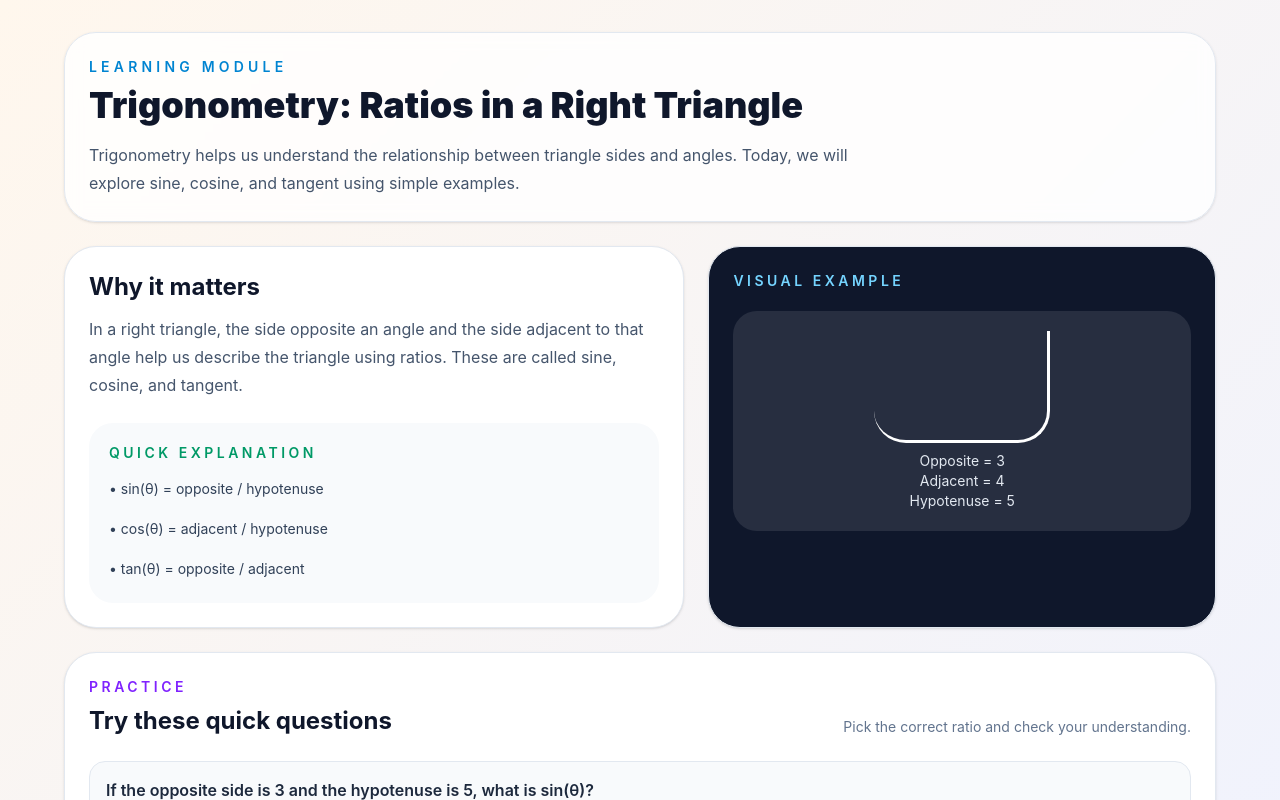
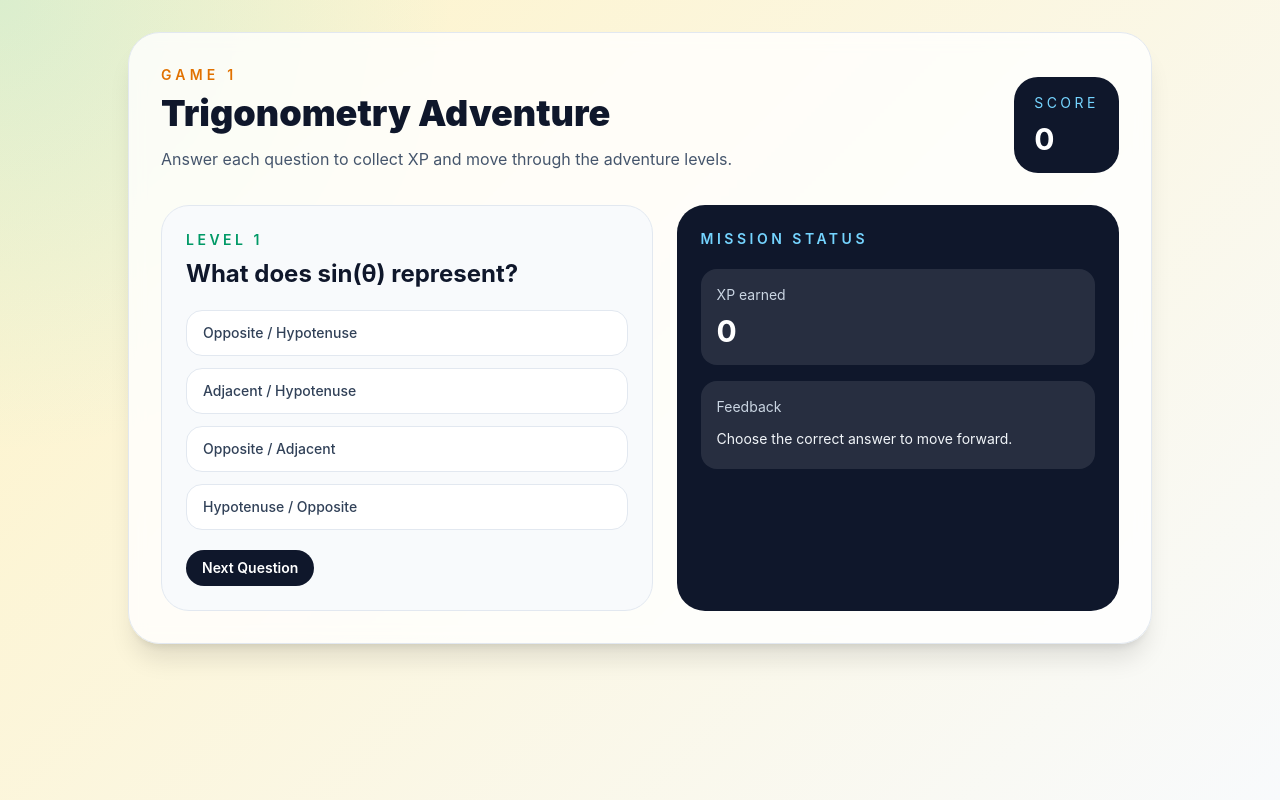
Before and after one commit to Asmita7033/Gamification-learning-system, a React app in the folder frontend/: page / in a window 1280 px wide. Shown: the top 800 px of the page. Built offline with nearby package versions, Linux system fonts and the light colour scheme; the HTML template or start-up script is replaced by a standard one.

Commit message:
Add trigonometry adventure game

```diff
--- a/frontend/src/App.jsx
+++ b/frontend/src/App.jsx
@@ -1,8 +1,8 @@
-import LearningModulePage from './pages/LearningModulePage'
+import GameOnePage from './pages/GameOnePage'
 import './App.css'
 
 function App() {
-  return <LearningModulePage />
+  return <GameOnePage />
 }
 
 export default App
--- /dev/null
+++ b/frontend/src/pages/GameOnePage.jsx
@@ -0,0 +1,115 @@
+import { useMemo, useState } from 'react'
+
+const questions = [
+  {
+    prompt: 'What does sin(θ) represent?',
+    options: ['Opposite / Hypotenuse', 'Adjacent / Hypotenuse', 'Opposite / Adjacent', 'Hypotenuse / Opposite'],
+    answer: 'Opposite / Hypotenuse',
+  },
+  {
+    prompt: 'What does tan(θ) represent?',
+    options: ['Opposite / Adjacent', 'Adjacent / Hypotenuse', 'Opposite / Hypotenuse', 'Hypotenuse / Adjacent'],
+    answer: 'Opposite / Adjacent',
+  },
+  {
+    prompt: 'What is the value of cos(θ) if adjacent = 4 and hypotenuse = 5?',
+    options: ['4/5', '3/5', '5/4', '4/3'],
+    answer: '4/5',
+  },
+]
+
+function GameOnePage() {
+  const [currentIndex, setCurrentIndex] = useState(0)
+  const [score, setScore] = useState(0)
+  const [message, setMessage] = useState('Choose the correct answer to move forward.')
+  const [selected, setSelected] = useState(null)
+
+  const currentQuestion = useMemo(() => questions[currentIndex], [currentIndex])
+
+  const handleAnswer = (option) => {
+    setSelected(option)
+
+    if (option === currentQuestion.answer) {
+      setScore((value) => value + 100)
+      setMessage('Correct! You earned 100 XP.')
+    } else {
+      setMessage('Not quite. Review the ratio and try another round.')
+    }
+  }
+
+  const goNext = () => {
+    if (currentIndex === questions.length - 1) {
+      setCurrentIndex(0)
+      setSelected(null)
+      setMessage('Adventure complete! Your score has been saved.')
+      return
+    }
+
+    setCurrentIndex((value) => value + 1)
+    setSelected(null)
+  }
+
+  return (
+    <div className="min-h-screen bg-[radial-gradient(circle_at_top_left,_rgba(34,211,238,0.16),_transparent_30%),linear-gradient(135deg,_#fef3c7_0%,_#f8fafc_100%)] px-4 py-8 text-slate-800 sm:px-6 lg:px-8">
+      <div className="mx-auto max-w-5xl rounded-[2rem] border border-slate-200 bg-white/80 p-6 shadow-xl backdrop-blur lg:p-8">
+        <div className="flex flex-col gap-4 lg:flex-row lg:items-end lg:justify-between">
+          <div>
+            <p className="text-sm font-semibold uppercase tracking-[0.3em] text-amber-600">Game 1</p>
+            <h1 className="mt-2 text-3xl font-black text-slate-900 sm:text-4xl">Trigonometry Adventure</h1>
+            <p className="mt-3 max-w-2xl text-base leading-7 text-slate-600">
+              Answer each question to collect XP and move through the adventure levels.
+            </p>
+          </div>
+          <div className="rounded-3xl bg-slate-900 px-5 py-4 text-white">
+            <p className="text-sm uppercase tracking-[0.25em] text-sky-300">Score</p>
+            <p className="mt-2 text-3xl font-bold">{score}</p>
+          </div>
+        </div>
+
+        <div className="mt-8 grid gap-6 lg:grid-cols-[1fr_0.9fr]">
+          <div className="rounded-[1.75rem] border border-slate-200 bg-slate-50 p-6">
+            <p className="text-sm font-semibold uppercase tracking-[0.25em] text-emerald-600">Level {currentIndex + 1}</p>
+            <h2 className="mt-2 text-2xl font-bold text-slate-900">{currentQuestion.prompt}</h2>
+
+            <div className="mt-5 space-y-3">
+              {currentQuestion.options.map((option) => (
+                <button
+                  key={option}
+                  type="button"
+                  onClick={() => handleAnswer(option)}
+                  className={`w-full rounded-2xl border px-4 py-3 text-left text-sm font-medium transition ${selected === option ? 'border-sky-500 bg-sky-50 text-sky-700' : 'border-slate-200 bg-white text-slate-700'}`}
+                >
+                  {option}
+                </button>
+              ))}
+            </div>
+
+            <button
+              type="button"
+              onClick={goNext}
+              className="mt-5 rounded-full bg-slate-900 px-4 py-2 text-sm font-semibold text-white"
+            >
+              {currentIndex === questions.length - 1 ? 'Restart Adventure' : 'Next Question'}
+            </button>
+          </div>
+
+          <div className="rounded-[1.75rem] bg-slate-900 p-6 text-white">
+            <p className="text-sm font-semibold uppercase tracking-[0.25em] text-sky-300">Mission status</p>
+            <div className="mt-5 space-y-4">
+              <div className="rounded-2xl bg-white/10 p-4">
+                <p className="text-sm text-slate-300">XP earned</p>
+                <p className="mt-2 text-3xl font-bold">{score}</p>
+              </div>
+              <div className="rounded-2xl bg-white/10 p-4">
+                <p className="text-sm text-slate-300">Feedback</p>
+                <p className="mt-2 text-sm leading-7 text-slate-100">{message}</p>
+              </div>
+            </div>
+          </div>
+        </div>
+      </div>
+    </div>
+  )
+}
+
+export default GameOnePage
```
